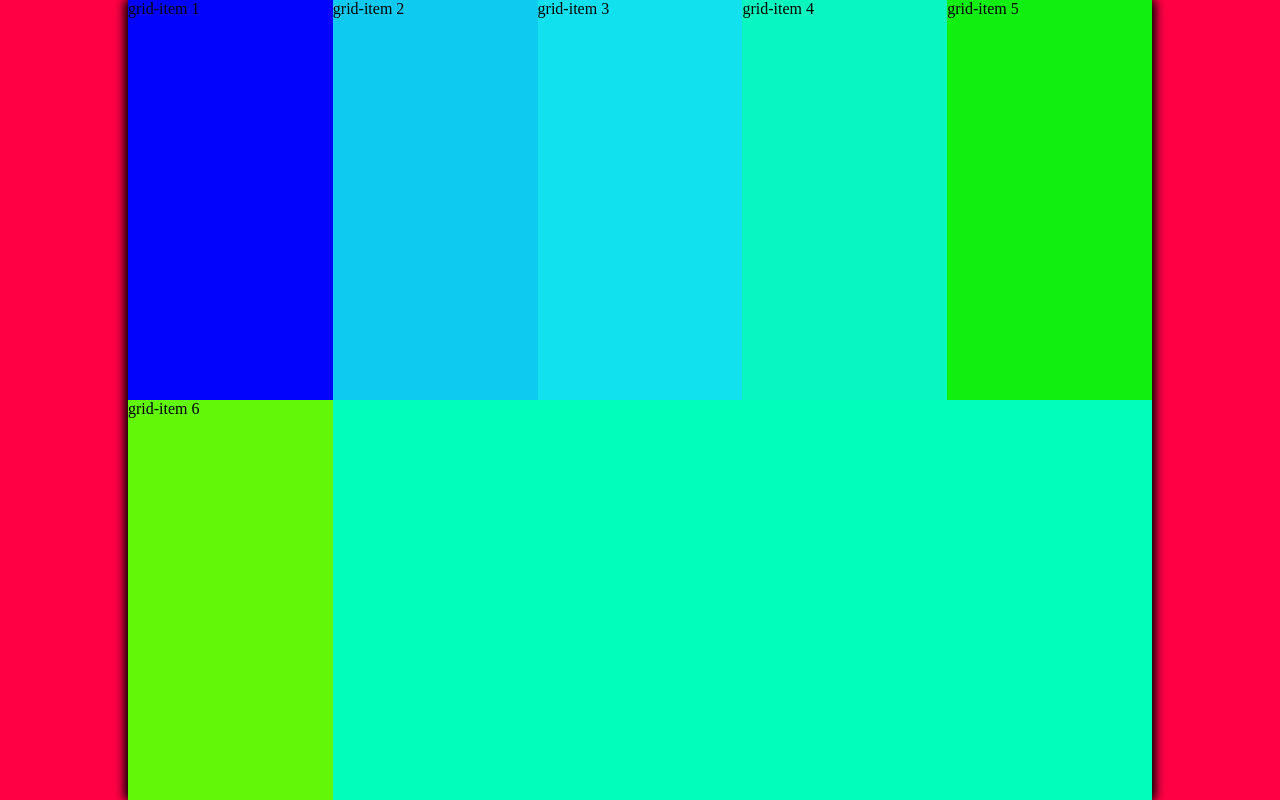
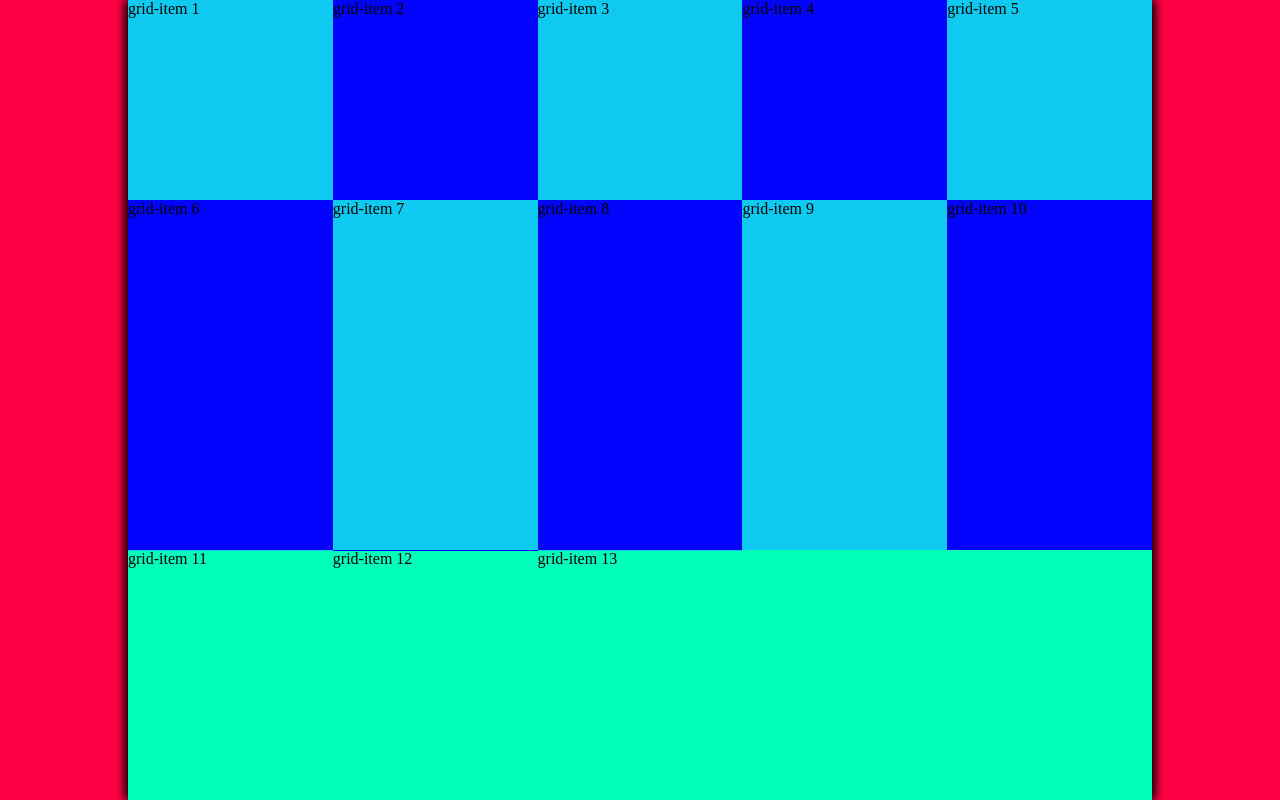
Before and after one commit to tbg-webbutveckling-te18/marcus-smorgasbord, a plain HTML site: page projects/5-grunder-grid/index.html in a window 1280 px wide. Drawn offline with Linux system fonts and the light colour scheme.

Commit message:
doing grid

```diff
--- /dev/null
+++ b/projects/5-grunder-grid/assets/css/grid-template-areas.css
@@ -0,0 +1,82 @@
+@charset "utf-8";
+
+body {
+    background-color: #FF0045;
+    margin: 0;
+    padding: 0;
+}
+
+.grid-container {
+    background-color: #00FFBA;
+    width: 80vW;
+    min-height: 100vh;
+
+    margin-left: auto;
+    margin-right: auto;
+
+    box-shadow: 3px 0 10px black, -3px 0 10px black;
+
+    display: grid;
+    grid-template-areas:
+        "header header header"
+        "left mid right"
+        "footer footer bottom-right";
+    grid-template-rows: 200px minmax(350px, auto) 100px;
+    grid-template-columns: 1fr 3fr 1fr
+}
+
+.grid-item:nth-child(1) {
+    grid-area: header;
+    background-color: red;
+    display: flex;
+    justify-content: center;
+    align-items: 65;
+    color: white;
+    text-shadow:  1px 1px 0 black;
+    font-family: monospace;
+    letter-spacing: 12px
+
+
+}
+
+.grid-item:nth-child(2) {
+    grid-area: left;
+    background-color: green;
+}
+
+.grid-item:nth-child(3) {
+    grid-area: mid;
+    background-color: blue;
+}
+
+.grid-item:nth-child(4) {
+    grid-area: right;
+    background-color: orange;
+}
+
+.grid-item:nth-child(5) {
+    grid-area: footer;
+    background-color: pink;
+}
+
+.grid-item:nth-child(6) {
+    grid-area: bottom-right;
+    background-color: white;
+}
+
+
+}
+
+/*
+
+.grid-item:nth-child(even)  {
+    background-color: #0203fd;
+
+
+}
+.grid-item:nth-child(odd)  {
+    background-color: #0ecaf1;
+
+
+
+}
--- a/projects/5-grunder-grid/assets/css/main.css
+++ b/projects/5-grunder-grid/assets/css/main.css
@@ -18,31 +18,18 @@ body {
 
     display: grid;
     grid-template-columns: 1fr 1fr 1fr 1fr 1fr;
+    grid-template-rows: 200px 350px 1px;
 
 }
 
-.grid-item:nth-child(1)  {
+.grid-item:nth-child(even)  {
     background-color: #0203fd;
 
 
 }
-.grid-item:nth-child(2)  {
+.grid-item:nth-child(odd)  {
     background-color: #0ecaf1;
 
-}
-.grid-item:nth-child(3)  {
-    background-color: #11e1ee;
+
 
 }
-.grid-item:nth-child(4)  {
-    background-color: #08f7c0;
-
-}
-.grid-item:nth-child(5)  {
-    background-color: #10ef10;
-
-}
-.grid-item:nth-child(6)  {
-    background-color: #62f708;
-
-}
--- a/projects/5-grunder-grid/index.html
+++ b/projects/5-grunder-grid/index.html
@@ -13,6 +13,14 @@
              <section class="grid-item">grid-item 4</section>
              <section class="grid-item">grid-item 5</section>
              <section class="grid-item">grid-item 6</section>
+             <section class="grid-item">grid-item 7</section>
+             <section class="grid-item">grid-item 8</section>
+             <section class="grid-item">grid-item 9</section>
+             <section class="grid-item">grid-item 10</section>
+             <section class="grid-item">grid-item 11</section>
+             <section class="grid-item">grid-item 12</section>
+             <section class="grid-item">grid-item 13</section>
+
          </section>
      </body>
 
```
Also changed, not shown: projects/5-grunder-grid/subpages/grid-template-areas.html (added, +34 -0 lines).
